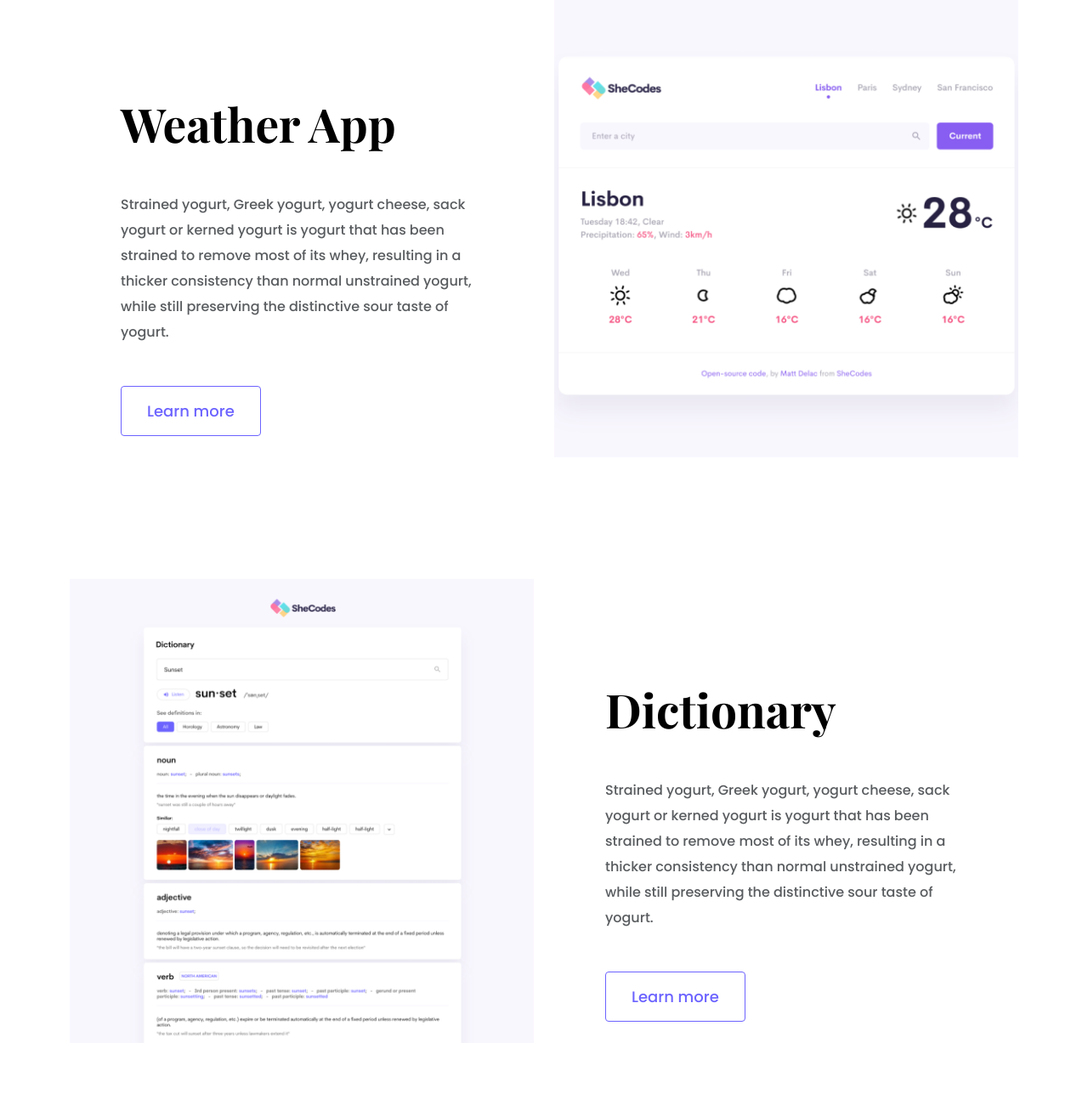
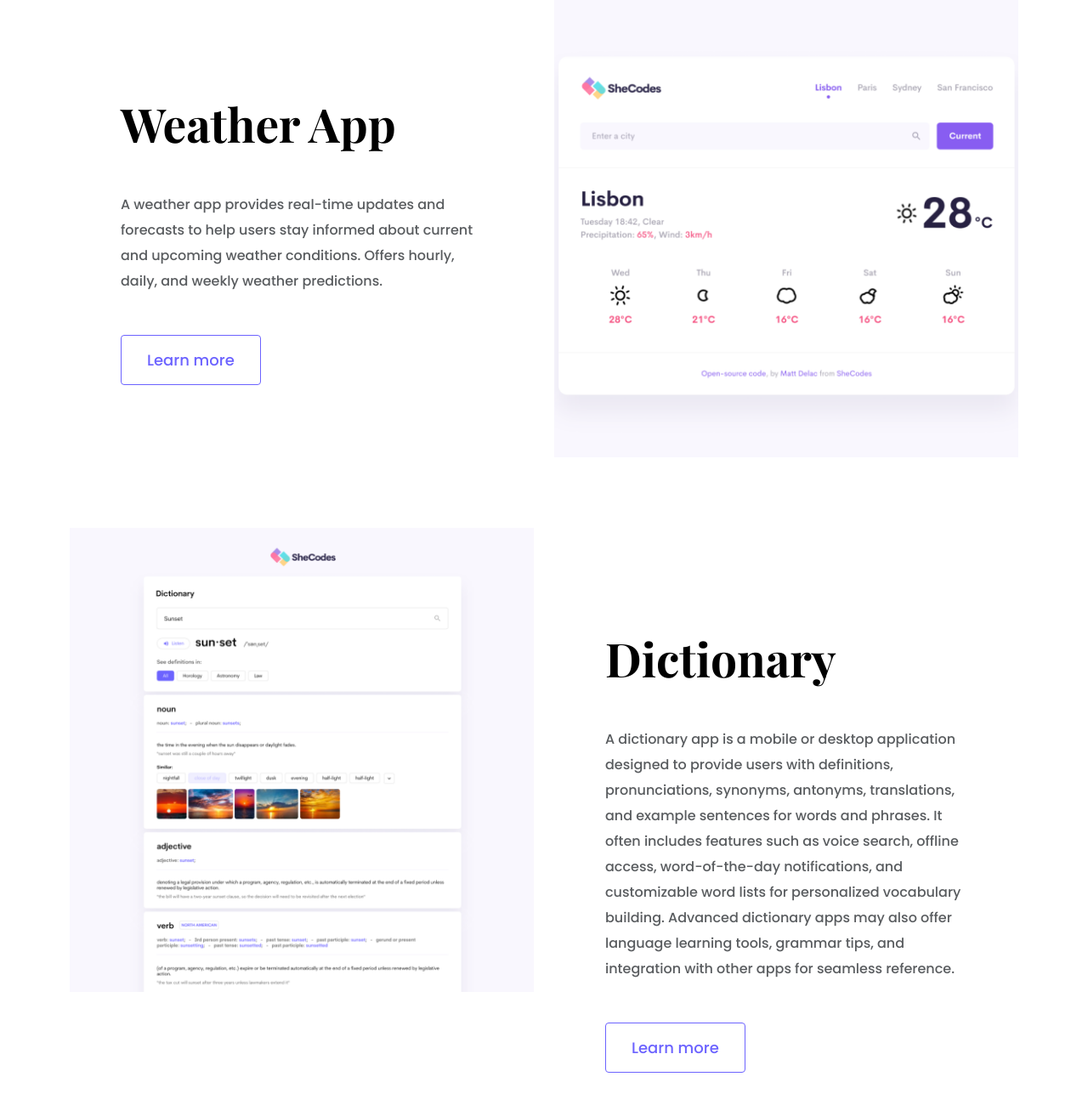
Before and after one commit to Fifla47/portfolio, a plain HTML site: page index.html in a window 1280 px wide. Shown: the part 1330-2630 px from the top of the page at 85% size. Drawn offline with nearby package versions, Linux system fonts and the light colour scheme.

Commit message:
Added real descriptions on home pages for projects

```diff
--- a/index.html
+++ b/index.html
@@ -85,11 +85,7 @@
           <div class="project-description">
             <h2 class="mb-5">Weather App</h2>
             <p class="mb-5 text-muted">
-              Strained yogurt, Greek yogurt, yogurt cheese, sack yogurt or
-              kerned yogurt is yogurt that has been strained to remove most of
-              its whey, resulting in a thicker consistency than normal
-              unstrained yogurt, while still preserving the distinctive sour
-              taste of yogurt.
+              A weather app provides real-time updates and forecasts to help users stay informed about current and upcoming weather conditions. Offers hourly, daily, and weekly weather predictions.
             </p>
             <a href="work.html" class="btn btn-branding-outline">Learn more</a>
           </div>
@@ -106,11 +102,7 @@
           <div class="project-description">
             <h2 class="mb-5">Dictionary</h2>
             <p class="mb-5 text-muted">
-              Strained yogurt, Greek yogurt, yogurt cheese, sack yogurt or
-              kerned yogurt is yogurt that has been strained to remove most of
-              its whey, resulting in a thicker consistency than normal
-              unstrained yogurt, while still preserving the distinctive sour
-              taste of yogurt.
+              A dictionary app is a mobile or desktop application designed to provide users with definitions, pronunciations, synonyms, antonyms, translations, and example sentences for words and phrases. It often includes features such as voice search, offline access, word-of-the-day notifications, and customizable word lists for personalized vocabulary building. Advanced dictionary apps may also offer language learning tools, grammar tips, and integration with other apps for seamless reference.
             </p>
             <a href="work.html" class="btn btn-branding-outline">Learn more</a>
           </div>
```
